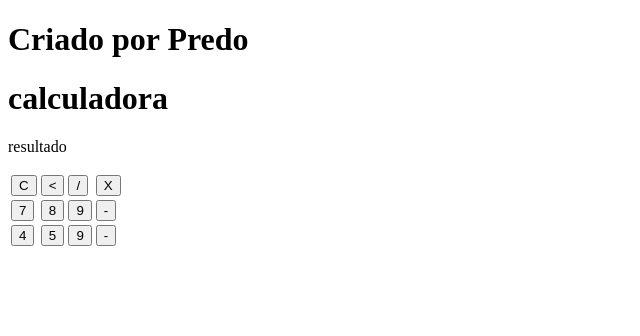
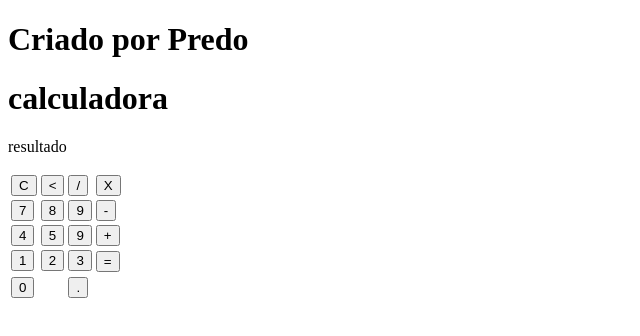
Before and after one commit to pedraolindo1/billubuscaconhecimento, a plain HTML site: page index.html in a window 1280 px wide. Shown: the whole page, without its empty margins (0-640 px from the left). Drawn offline with Linux system fonts and the light colour scheme.

Commit message:
Add files via upload

```diff
--- a/index.html
+++ b/index.html
@@ -38,7 +38,21 @@
     <td><button>4</button></td>
     <td><button>5</button></td>
     <td><button>9</button></td>
-    <td><button>-</button></td>
+    <td><button>+</button></td>
+
+</tr>
+    <td><button>1</button></td>
+    <td><button>2</button></td>
+    <td><button>3</button></td>
+    <td rowspan="2"><button>=</button></td>
+
+<tr>
+
+</tr>
+
+<tr>
+    <td colspan="2"><button>0</button></td>
+    <td><button>.</button></td>
 
 </tr>
 
```
